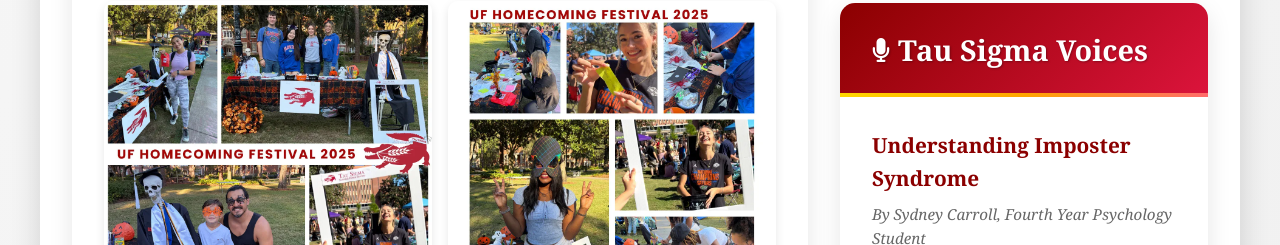
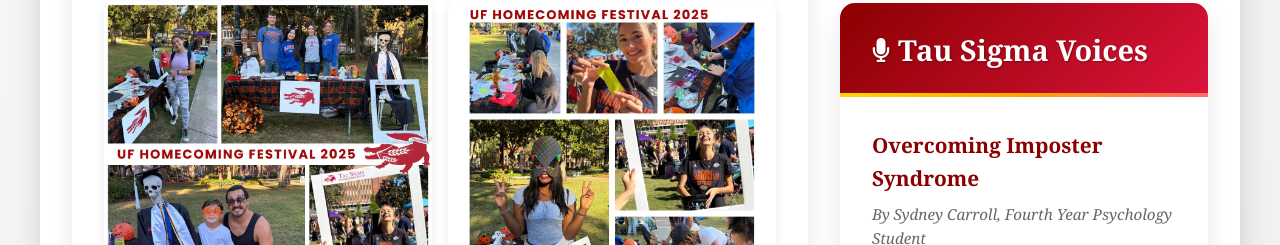
Before and after one commit to rs-dkd/tau-sigma-newsletter, a plain HTML site: page index.html in a window 1280 px wide. Shown: the part 1420-1665 px from the top of the page. Drawn offline with Linux system fonts and the light colour scheme.

Commit message:
Update Title of Article

```diff
--- a/index.html
+++ b/index.html
@@ -245,7 +245,7 @@
 <div class="section">
 <div class="section-header"><h2 class="section-title"><i class="fas fa-microphone"></i> Tau Sigma Voices</h2></div>
 <div class="section-content">
-<h3 style="color:#8B0000;font-size:1.3rem;margin-bottom:0.4rem">Understanding Imposter Syndrome</h3>
+<h3 style="color:#8B0000;font-size:1.3rem;margin-bottom:0.4rem">Overcoming Imposter Syndrome</h3>
 <p style="font-style:italic;color:#666;margin-bottom:0.8rem;font-size:0.95rem">By Sydney Carroll, Fourth Year Psychology Student</p>
 <p style="line-height:1.7;font-size:0.95rem">A powerful and personal exploration of imposter syndrome and the UF experience. Sydney shares her journey navigating self-doubt, academic pressure, and finding her place as a transfer student.</p>
 <p style="margin-top:1.2rem"><strong style="color:#8B0000;font-size:0.95rem">In this article:</strong></p>
```
